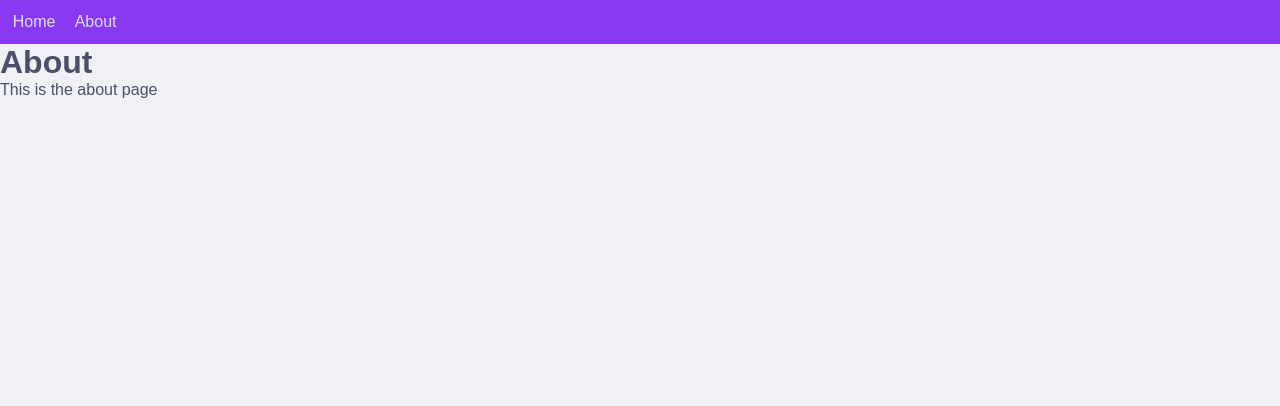
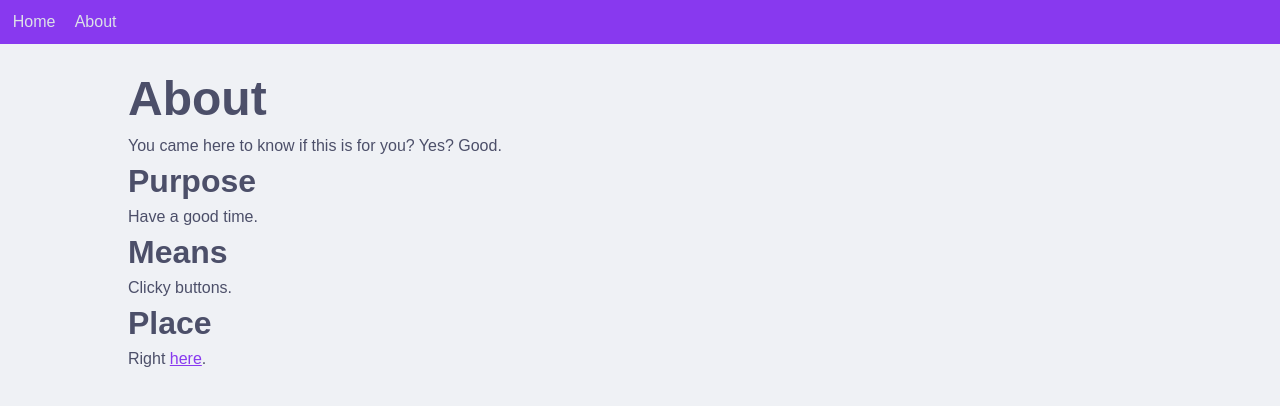
Before and after one commit to MDario123/ttyhc, a Next.js app: page /about in a window 1280 px wide. Shown: the top 406 px of the page. Built offline with nearby package versions, Linux system fonts and the light colour scheme.

Commit message:
somewhat style about page

```diff
--- /dev/null
+++ b/src/app/about/layout.tsx
@@ -0,0 +1,9 @@
+import styles from "./styles.module.css";
+
+export default function Layout({
+  children,
+}: Readonly<{
+  children: React.ReactNode;
+}>) {
+  return <div className={styles.layout}>{children}</div>;
+}
--- a/src/app/about/page.tsx
+++ b/src/app/about/page.tsx
@@ -1,4 +1,5 @@
 import { Metadata } from "next";
+import Link from "next/link";
 
 export const metadata: Metadata = {
   title: "About",
@@ -9,7 +10,15 @@ export default function About() {
   return (
     <div>
       <h1>About</h1>
-      <p>This is the about page</p>
+      <p>You came here to know if this is for you? Yes? Good.</p>
+      <h2>Purpose</h2>
+      <p>Have a good time.</p>
+      <h2>Means</h2>
+      <p>Clicky buttons.</p>
+      <h2>Place</h2>
+      <p>
+        Right <Link href="/">here</Link>.
+      </p>
     </div>
   );
 }
--- /dev/null
+++ b/src/app/about/styles.module.css
@@ -0,0 +1,23 @@
+.layout {
+  display: flex;
+  flex-direction: column;
+
+  padding-top: 1rem;
+  padding-left: max(2rem, 10%);
+  padding-right: max(2rem, 10%);
+}
+
+.layout h1 {
+  font-size: 3rem;
+  margin: 0.7rem 0;
+}
+
+.layout h2 {
+  font-size: 2rem;
+  margin: 0.5rem 0;
+}
+
+.layout a {
+  color: var(--mauve);
+  text-decoration-line: underline;
+}
```
